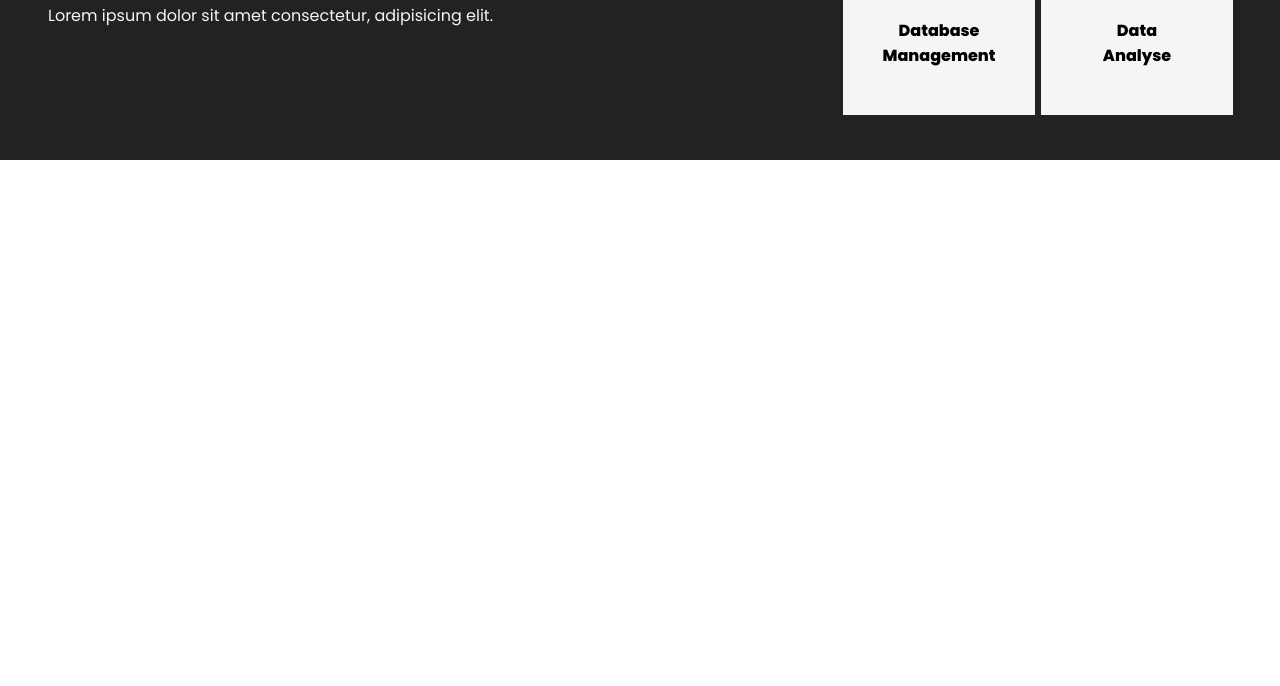
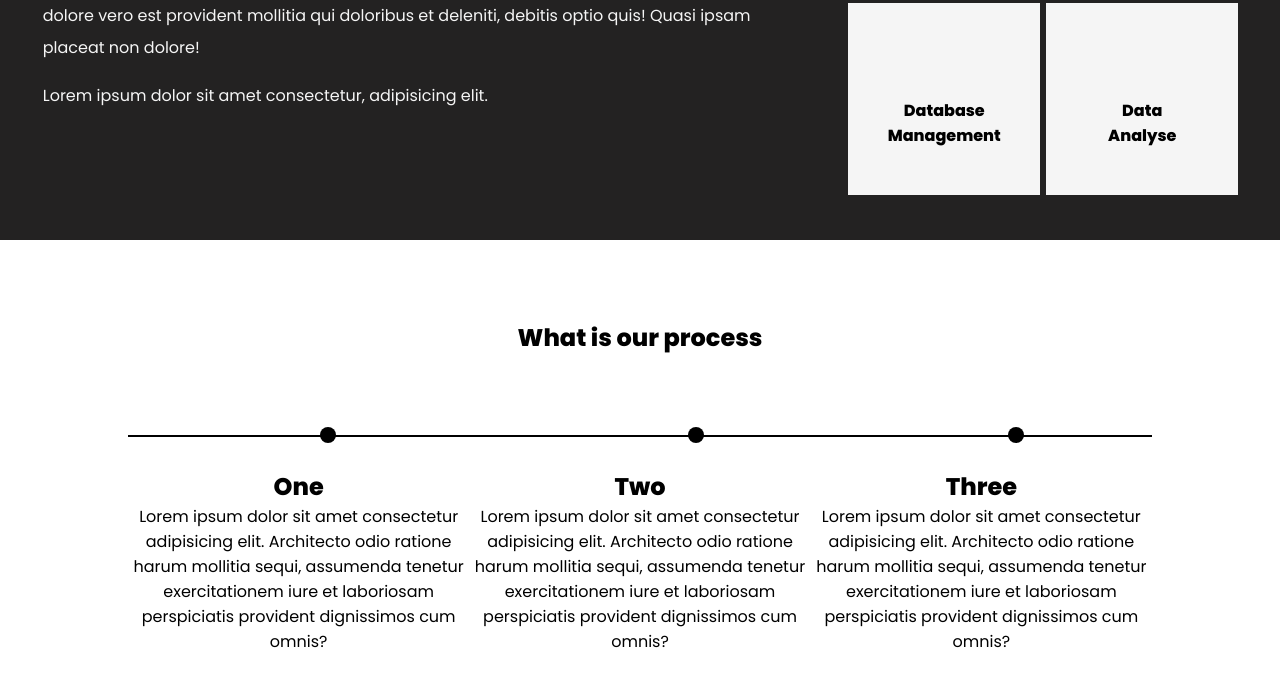
Before and after one commit to AmanSharma4419/Css-revise, a plain HTML site: page index.html in a window 1280 px wide. Shown: the part 1779-2465 px from the top of the page. Before the commit the page ends 2259 px from the top, so only its background shows below. Drawn offline with nearby package versions, Linux system fonts and the light colour scheme; some icons are missing.

Commit message:
added the our process section

```diff
--- a/index.html
+++ b/index.html
@@ -76,6 +76,24 @@
   <div class="second_para_content4"><box-icon size="lg" name='analyse'color="green" ></box-icon>data</br> analyse</div>
 </div>
 </section>
+<!-- Our Process Section -->
+<section class="our_process">
+  <div><h1 class="process_heading">
+    What is our process
+  </h1>
+  <div class="process_bar">
+    <div class="c1"></div>
+    <div class="c2"></div>
+    <div class="c3"></div>
+  </div>
+  <div class="our_process_content_para">
+    <div class="para_process"><h1>One</h1><p>Lorem ipsum dolor sit amet consectetur adipisicing elit. Architecto odio ratione harum mollitia sequi, assumenda tenetur exercitationem iure et laboriosam perspiciatis provident dignissimos cum omnis? </p></div>
+    <div class="para_process"><h1>Two</h1><p>Lorem ipsum dolor sit amet consectetur adipisicing elit. Architecto odio ratione harum mollitia sequi, assumenda tenetur exercitationem iure et laboriosam perspiciatis provident dignissimos cum omnis? </p></div>
+    <div class="para_process"><h1>Three</h1><p>Lorem ipsum dolor sit amet consectetur adipisicing elit. Architecto odio ratione harum mollitia sequi, assumenda tenetur exercitationem iure et laboriosam perspiciatis provident dignissimos cum omnis? </p></div>
+
+  </div>
+</div>
+</section>
     <script src="https://unpkg.com/boxicons@2.1.4/dist/boxicons.js"></script>
     <script src="./scripts/index.js"></script>
   </body>
--- a/styles/index.css
+++ b/styles/index.css
@@ -173,13 +173,14 @@ input::placeholder {
 }
 
 .second_about_section {
-  margin: 20rem 0;
+  margin-top: 25rem;
   background: #232222;
   width: 100%;
   color: whitesmoke;
   display: flex;
-  justify-content: space-between;
-  padding: 8rem 3rem;
+  justify-content: space-around;
+  padding-top: 8rem;
+  padding-bottom: 8rem;
 }
 span {
   font-size: 2rem;
@@ -246,6 +247,57 @@ span {
   position: relative;
 }
 
+.our_process {
+  padding: 0 !important;
+}
+.process_heading {
+  text-align: center;
+  padding: 5rem 0;
+}
+.process_bar {
+  height: 2px;
+  width: 80%;
+  margin: 0 auto;
+  background: black;
+  position: relative;
+}
+.c1 {
+  border-radius: 50%;
+  background: black;
+  height: 1rem;
+  width: 1rem;
+  position: absolute;
+  left: 12rem;
+  bottom: -0.4rem;
+}
+.c2 {
+  border-radius: 50%;
+  background: black;
+  height: 1rem;
+  width: 1rem;
+  left: 35rem;
+  position: absolute;
+  bottom: -0.4rem;
+}
+.c3 {
+  border-radius: 50%;
+  background: black;
+  height: 1rem;
+  width: 1rem;
+  position: absolute;
+  left: 55rem;
+  bottom: -0.4rem;
+}
+
+.our_process_content_para {
+  display: flex;
+  width: 80%;
+  margin: auto;
+}
+.para_process {
+  text-align: center;
+  padding: 2rem 0;
+}
 /* Media Queries */
 @media only screen and (max-width: 768px) {
   .hambuger_menu_btn {
```
